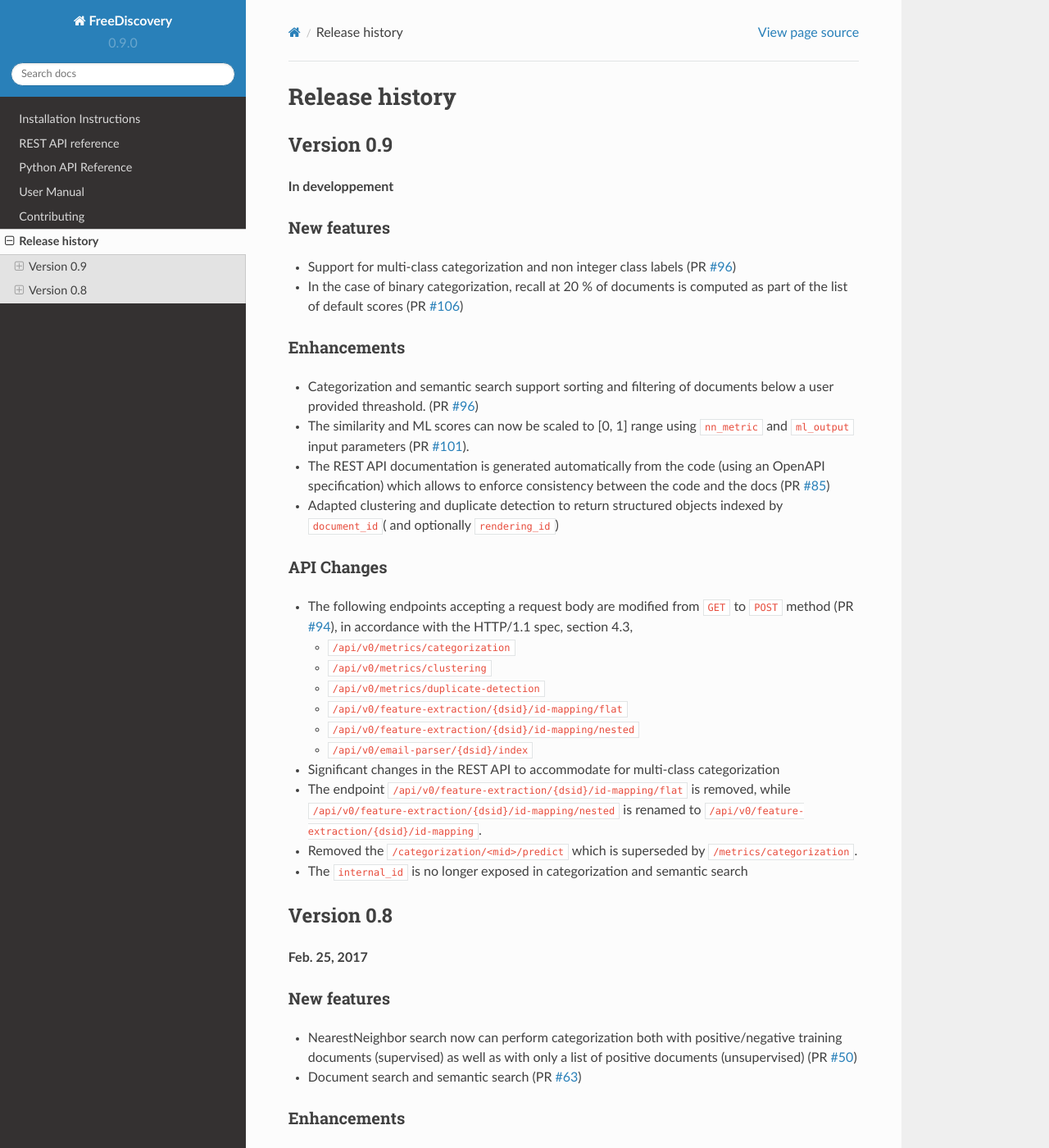
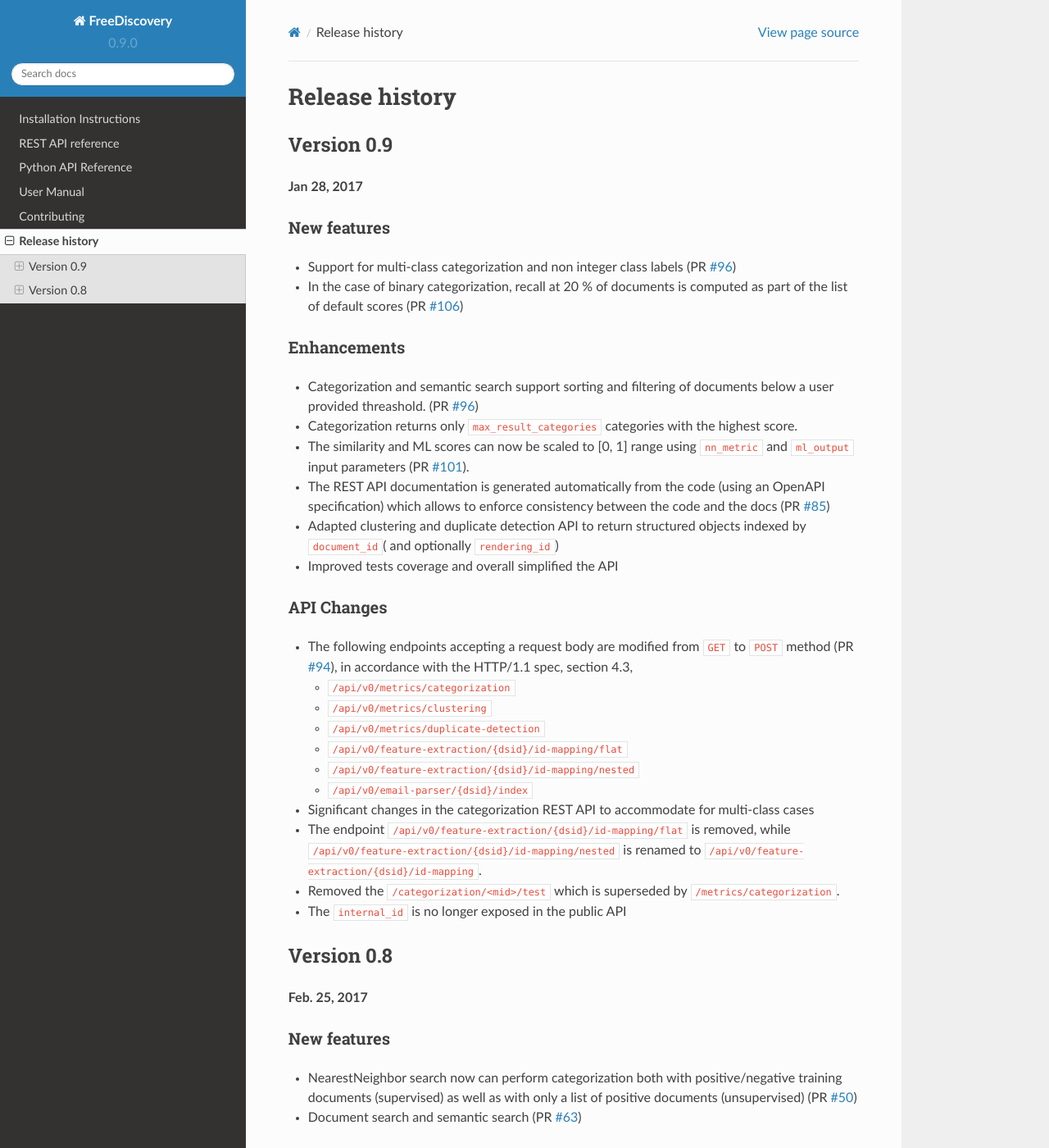
Before and after one commit to FreeDiscovery/FreeDiscovery, a Sphinx documentation site: the page built from doc/whats_new.md, in a window 1280 px wide and 1400 px high. Shown: the whole window at 82% size. Built offline with Sphinx 7.4.7 and the Read the Docs theme 2.0.0, drawn with Linux system fonts in a browser that asks for light colours; pages that are not in the unit, such as notebooks, are missing from menus.

Commit message:
FIX release docs

```diff
--- a/README.rst
+++ b/README.rst
@@ -25,6 +25,6 @@
 For more information see the documentation and API Reference,
 
 - development version [``master`` branch | `documentation <https://freediscovery.github.io/doc/dev/>`_ ].
-- stable version 0.8 [``0.8.X`` branch | `documentation <https://freediscovery.github.io/doc/stable/>`_ ].
+- stable version 0.9 [``0.9.X`` branch | `documentation <https://freediscovery.github.io/doc/stable/>`_ ].
 
 FreeDiscovery is released under the 3-clause BSD licence.
--- a/doc/whats_new.md
+++ b/doc/whats_new.md
@@ -2,7 +2,7 @@
 
 ## Version 0.9
 
-**In developpement**
+**Jan 28, 2017**
 
 ### New features
 
@@ -12,9 +12,11 @@
 ### Enhancements
 
  * Categorization and semantic search support sorting and filtering of documents below a user provided threashold. (PR [#96](https://github.com/FreeDiscovery/FreeDiscovery/pull/96/files))
+ * Categorization returns only `max_result_categories` categories with the highest score.
  * The similarity and ML scores can now be scaled to [0, 1] range using `nn_metric` and `ml_output` input parameters (PR [#101](https://github.com/FreeDiscovery/FreeDiscovery/pull/100/files)).
  * The REST API documentation is generated automatically from the code (using an OpenAPI specification) which allows to enforce consistency between the code and the docs (PR [#85](https://github.com/FreeDiscovery/FreeDiscovery/pull/85))
- * Adapted clustering and duplicate detection to return structured objects indexed by `document_id`( and optionally `rendering_id`)
+ * Adapted clustering and duplicate detection API to return structured objects indexed by `document_id`( and optionally `rendering_id`)
+ * Improved tests coverage and overall simplified the API
 
 
 ### API Changes
@@ -26,10 +28,10 @@
     - `/api/v0/feature-extraction/{dsid}/id-mapping/flat`
     - `/api/v0/feature-extraction/{dsid}/id-mapping/nested`
     - `/api/v0/email-parser/{dsid}/index`
- * Significant changes in the REST API to accommodate for multi-class categorization
+ * Significant changes in the categorization REST API to accommodate for multi-class cases
  * The endpoint `/api/v0/feature-extraction/{dsid}/id-mapping/flat` is removed, while `/api/v0/feature-extraction/{dsid}/id-mapping/nested` is renamed to `/api/v0/feature-extraction/{dsid}/id-mapping`.
- * Removed the `/categorization/<mid>/predict` which is superseded by `/metrics/categorization`.
- * The `internal_id` is no longer exposed in categorization and semantic search
+ * Removed the `/categorization/<mid>/test` which is superseded by `/metrics/categorization`.
+ * The `internal_id` is no longer exposed in the public API
 
 ## Version 0.8
 
```
